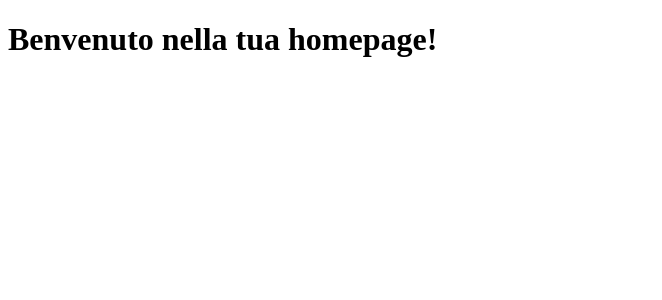
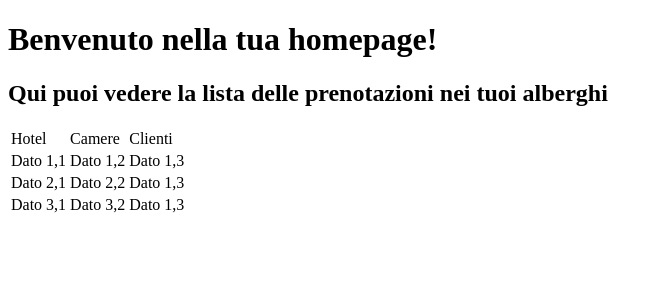
Before and after one commit to GiuseppeNobile/ProgettoISW2018, a Django app: page /homeAlbergatore/ in a window 1280 px wide. Shown: the top 300 px of the page, without its empty margins (0-662 px from the left). Run offline with Django 3.2, Linux system fonts and the light colour scheme.

Commit message:
home albergatore, tabella provvisoria

```diff
--- a/Booking/templates/homeAlbergatore.html
+++ b/Booking/templates/homeAlbergatore.html
@@ -6,5 +6,13 @@
 </head>
 <body>
     <h1>Benvenuto nella tua homepage!</h1>
+    <h2>Qui puoi vedere la lista delle prenotazioni nei tuoi alberghi</h2>
+
+    <table>
+        <tr><td>Hotel</td><td>Camere</td><td>Clienti</td></tr>
+        <tr><td>Dato 1,1</td><td>Dato 1,2</td><td>Dato 1,3</td></tr>
+        <tr><td>Dato 2,1</td><td>Dato 2,2</td><td>Dato 1,3</td></tr>
+        <tr><td>Dato 3,1</td><td>Dato 3,2</td><td>Dato 1,3</td></tr>
+    </table>
 </body>
 </html>
```
